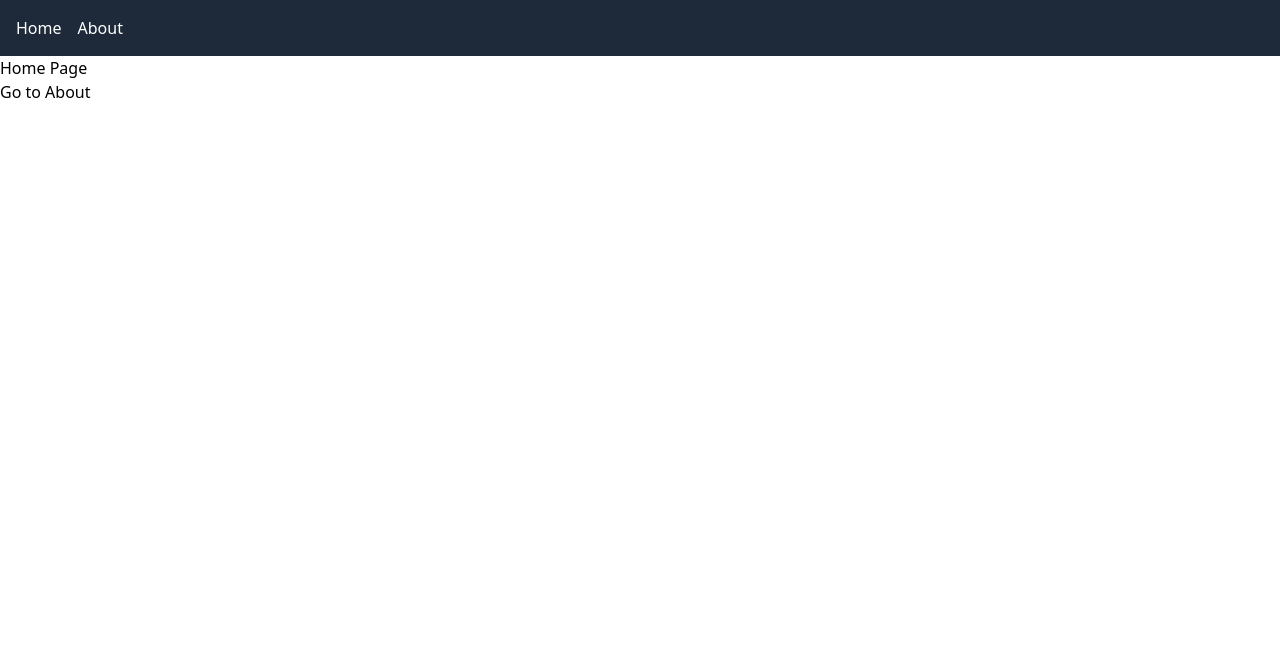
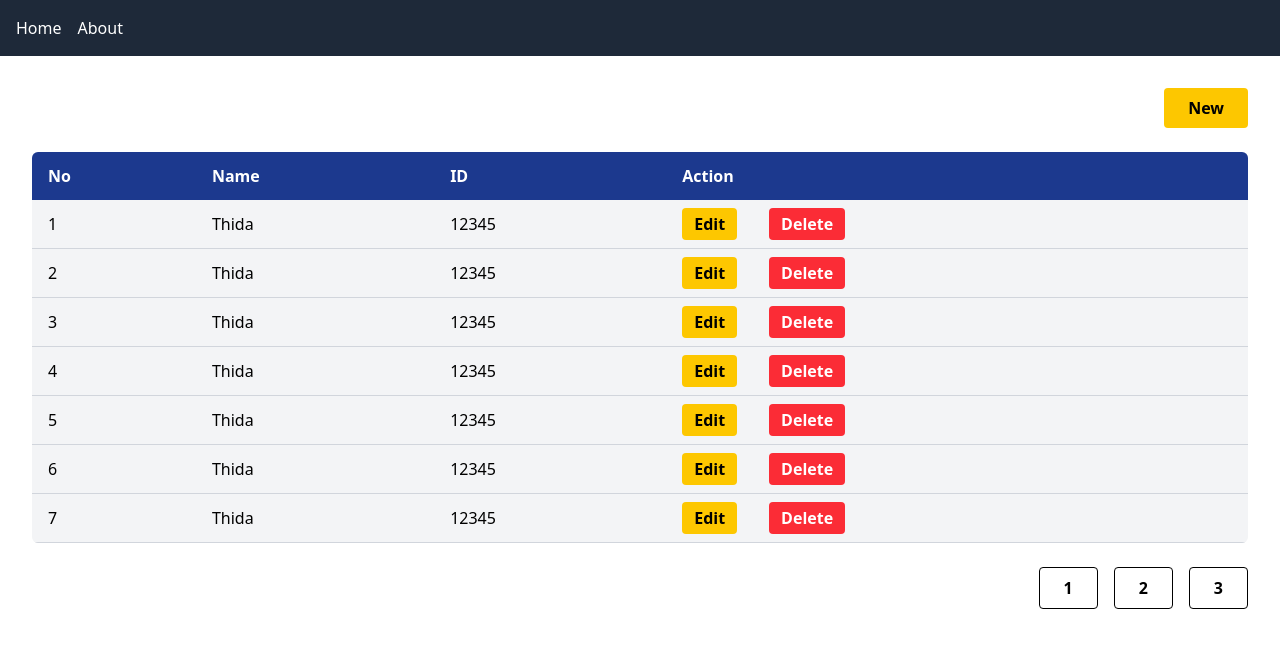
Before and after one commit to btw-imlong/Library, a Vue app: page / in a window 1280 px wide. Shown: the top 648 px of the page. Built offline with nearby package versions, Linux system fonts and the light colour scheme.

Commit message:
create student page

```diff
--- /dev/null
+++ b/src/router/index.js
@@ -0,0 +1,17 @@
+import { createRouter, createWebHistory } from "vue-router";
+import StudentPage from "../views/StudentPage.vue";
+
+const routes = [
+  {
+    path: "/student",
+    name: "StudentPage",
+    component: StudentPage,
+  },
+];
+
+const router = createRouter({
+  history: createWebHistory(),
+  routes,
+});
+
+export default router;
--- a/src/views/student.vue
+++ b/src/views/student.vue
@@ -1,6 +1,60 @@
 <template>
-  <div>
-    <h1>Home Page</h1>
-    <router-link to="/about">Go to About</router-link>
+  <div class="flex h-screen font-sans">
+    <!-- Main Content -->
+    <main class="flex-1 p-8 bg-white">
+      <!-- Header -->
+      <div class="flex justify-end mb-6">
+        <button
+          class="bg-yellow-400 hover:bg-yellow-300 text-black font-bold py-2 px-6 rounded"
+        >
+          New
+        </button>
+      </div>
+
+      <!-- Table -->
+      <div class="overflow-x-auto">
+        <table class="min-w-full bg-gray-100 rounded-md overflow-hidden">
+          <thead class="bg-blue-900 text-white">
+            <tr>
+              <th class="py-3 px-4 text-left">No</th>
+              <th class="py-3 px-4 text-left">Name</th>
+              <th class="py-3 px-4 text-left">ID</th>
+              <th class="py-3 px-4 text-left">Action</th>
+            </tr>
+          </thead>
+          <tbody>
+            <tr v-for="n in 7" :key="n" class="border-b border-gray-300">
+              <td class="py-2 px-4">{{ n }}</td>
+              <td class="py-2 px-4">Thida</td>
+              <td class="py-2 px-4">12345</td>
+              <td class="py-2 px-4">
+                <button
+                  class="bg-yellow-400 hover:bg-yellow-300 text-black font-bold py-1 px-3 rounded"
+                >
+                  Edit
+                </button>
+                <button
+                  class="bg-red-500 hover:bg-red-600 text-white font-bold py-1 px-3 rounded ml-8"
+                >
+                  Delete
+                </button>
+              </td>
+            </tr>
+          </tbody>
+        </table>
+
+        <div class="flex justify-end mb-6 gap-4">
+          <button class="text-black font-bold py-2 px-6 rounded mt-6 border">
+            1
+          </button>
+          <button class="text-black font-bold py-2 px-6 rounded mt-6 border">
+            2
+          </button>
+          <button class="text-black font-bold py-2 px-6 rounded mt-6 border">
+            3
+          </button>
+        </div>
+      </div>
+    </main>
   </div>
 </template>
```
